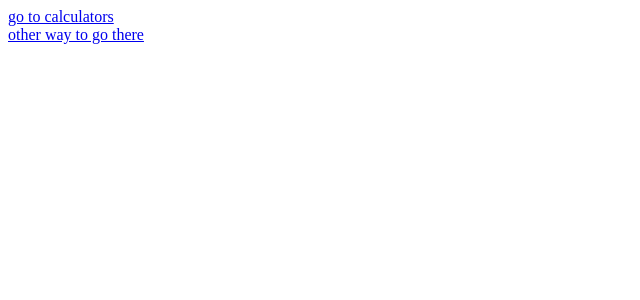
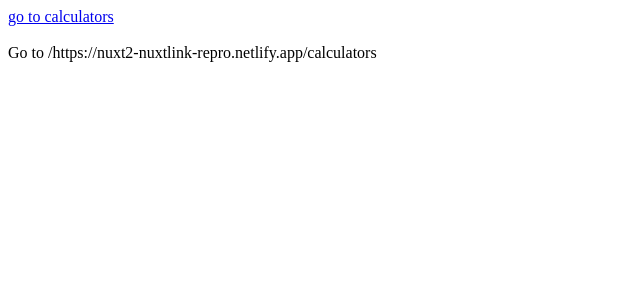
Before and after one commit to kissu/nuxt2-nuxtlink-repro, a Nuxt app: page / in a window 1280 px wide. Shown: the top 300 px of the page, without its empty margins (0-640 px from the left). Built offline with nearby package versions, Linux system fonts and the light colour scheme.

Commit message:
push to try

```diff
--- a/pages/index.vue
+++ b/pages/index.vue
@@ -2,7 +2,10 @@
   <div>
     <NuxtLink to="/calculators">go to calculators</NuxtLink>
     <br />
-    <NuxtLink :to="{ name: 'calculators' }">other way to go there</NuxtLink>
+    <br />
+    <nuxt-link v-slot="{ route, navigate }" to="https://nuxt2-nuxtlink-repro.netlify.app/calculators" custom>
+      <a @click="navigate">Go to {{ route.fullPath }}</a>
+    </nuxt-link>
   </div>
 </template>
 
```
